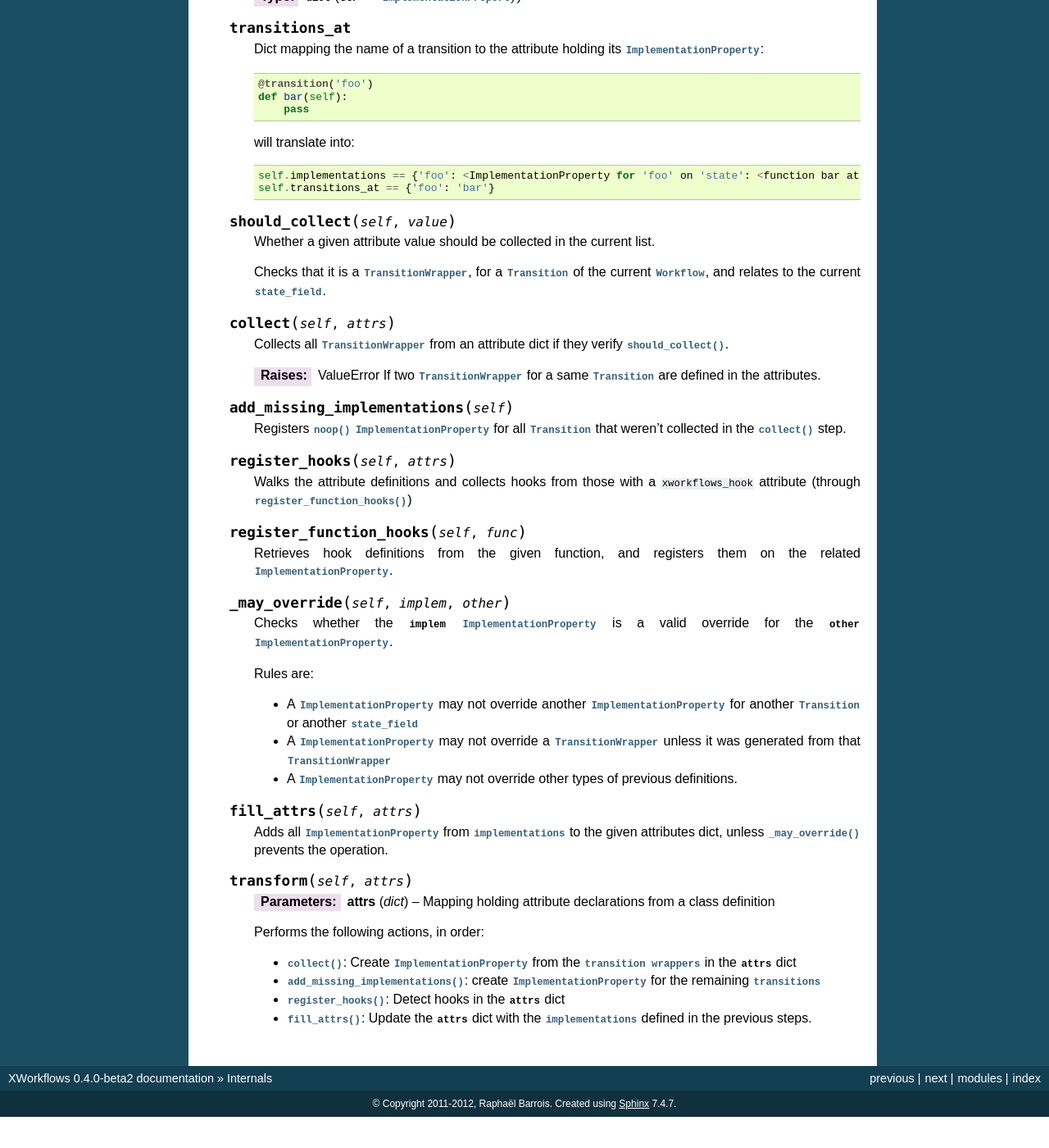
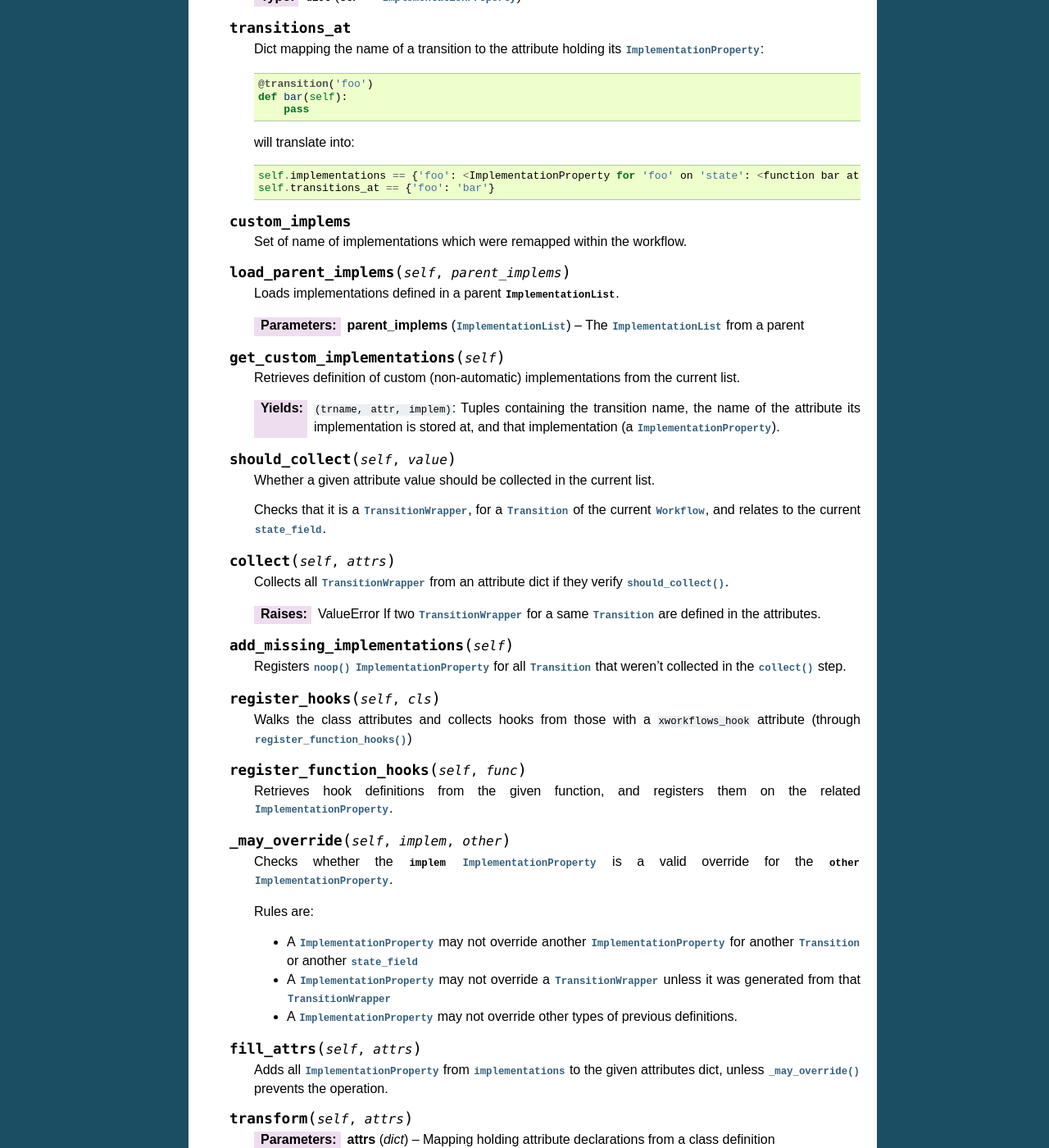
Before and after one commit to rbarrois/xworkflows, a Sphinx documentation site: the page built from doc/internals.rst, in a window 1280 px wide and 1400 px high, scrolled down 11861 px. Shown: the whole window at 82% size. Built offline with Sphinx 7.4.7, drawn with Linux system fonts in a browser that asks for light colours; before the commit the page ends 13223 px from its top, so only the background shows below that; some of the changed text lies outside the part shown.

Commit message:
Update doc.
Signed-off-by: Raphaël Barrois <raphael.barrois@polytechnique.org>

```diff
--- a/doc/internals.rst
+++ b/doc/internals.rst
@@ -782,6 +782,28 @@ Building the list of :class:`~base.ImplementationProperty` for a given :class:`W
             self.implementations == {'foo': <ImplementationProperty for 'foo' on 'state': <function bar at 0xdeadbeed>>}
             self.transitions_at == {'foo': 'bar'}
 
+    .. attribute:: custom_implems
+
+        Set of name of implementations which were remapped within the workflow.
+
+
+
+    .. method:: load_parent_implems(self, parent_implems)
+
+        Loads implementations defined in a parent :class:`ImplementationList`.
+
+        :param parent_implems: The :class:`~base.ImplementationList` from a parent
+        :type parent_implems: :class:`~base.ImplementationList`
+
+
+    .. method:: get_custom_implementations(self)
+
+        Retrieves definition of custom (non-automatic) implementations from the current list.
+
+        :yields: ``(trname, attr, implem)``: Tuples containing the transition name,
+            the name of the attribute its implementation is stored at, and that
+            implementation (a :class:`~base.ImplementationProperty`).
+
 
     .. method:: should_collect(self, value)
 
@@ -806,9 +828,9 @@ Building the list of :class:`~base.ImplementationProperty` for a given :class:`W
         :class:`~base.Transition` that weren't collected in the :func:`collect` step.
 
 
-    .. method:: register_hooks(self, attrs)
+    .. method:: register_hooks(self, cls)
 
-        Walks the attribute definitions and collects hooks from those with a
+        Walks the class attributes and collects hooks from those with a
         ``xworkflows_hook`` attribute (through :meth:`register_function_hooks`)
 
 
@@ -846,7 +868,6 @@ Building the list of :class:`~base.ImplementationProperty` for a given :class:`W
           :class:`transition wrappers <base.TransitionWrapper>` in the :attr:`attrs` dict
         - :meth:`add_missing_implementations`:
           create :class:`~base.ImplementationProperty` for the remaining :class:`transitions <base.Transition>`
-        - :meth:`register_hooks`: Detect hooks in the :attr:`attrs` dict
         - :meth:`fill_attrs`: Update the :attr:`attrs` dict with the
           :class:`implementations <base.ImplementationProperty>` defined in the
           previous steps.
```
